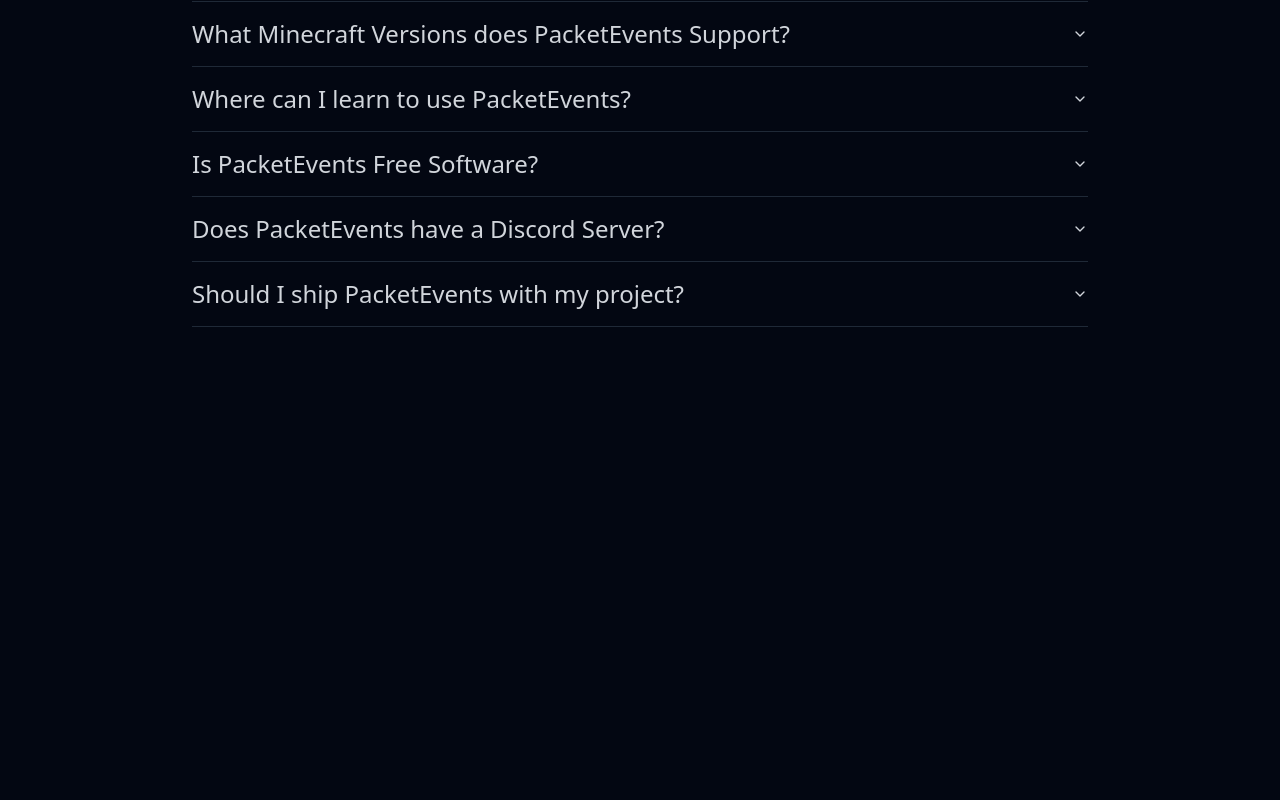
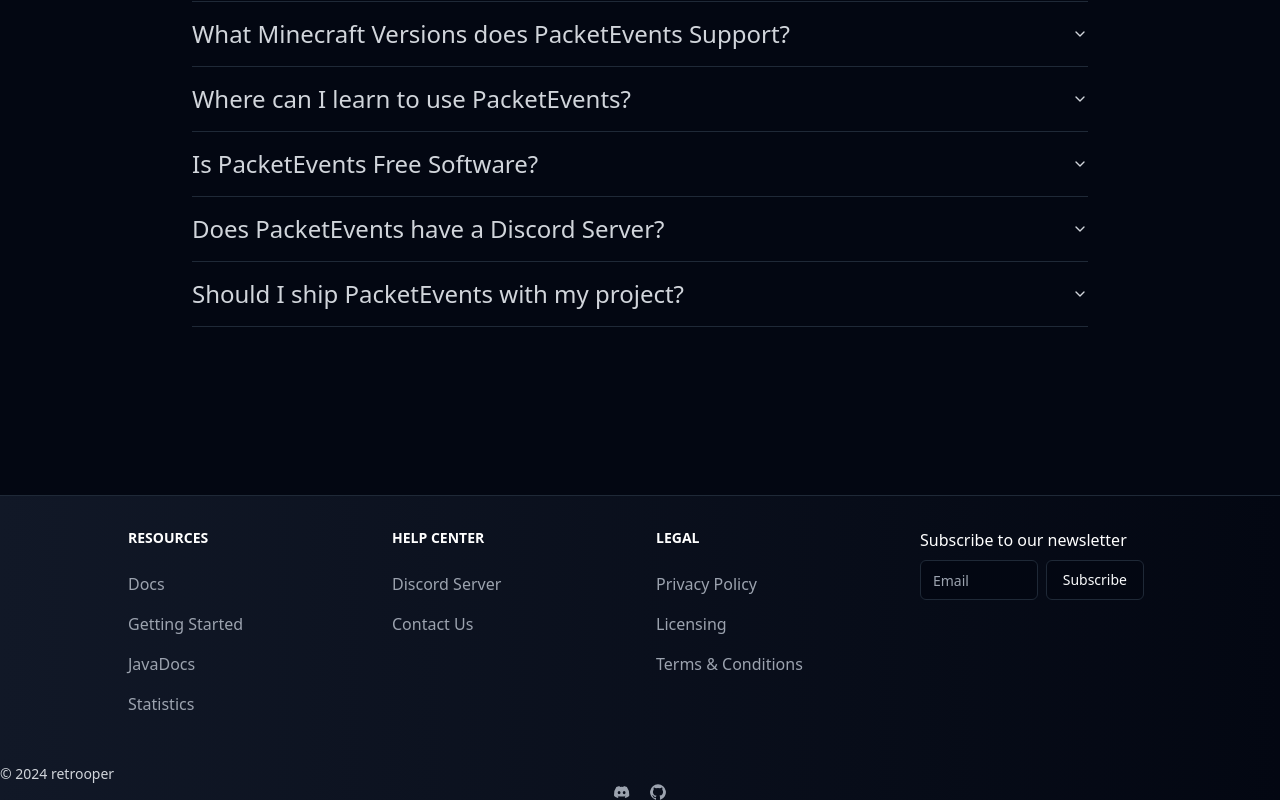
Before and after one commit to retrooper/packetevents-site, a React (Vite) app: page /faq in a window 1280 px wide. Shown: the part 293-1093 px from the top of the page. Before the commit the page ends 800 px from the top, so only its background shows below. Built offline with nearby package versions, Linux system fonts and the light colour scheme.

Commit message:
Completed PageFooter links & updated responses in FAQ

```diff
--- a/src/PageFooter.tsx
+++ b/src/PageFooter.tsx
@@ -16,22 +16,42 @@
               </h2>
               <ul className="text-gray-500 dark:text-gray-400 font-medium">
                 <li className="mb-4">
-                  <a href="#" className=" hover:underline">
+                  <a
+                    target="_blank"
+                    rel="noreferrer noopener"
+                    href="https://packetevents.gitbook.io/docs/"
+                    className=" hover:underline"
+                  >
                     Docs
                   </a>
                 </li>
                 <li className="mb-4">
-                  <a href="#" className="hover:underline">
+                  <a
+                    target="_blank"
+                    rel="noreferrer noopener"
+                    href="https://packetevents.gitbook.io/docs/getting-started"
+                    className="hover:underline"
+                  >
                     Getting Started
                   </a>
                 </li>
                 <li className="mb-4">
-                  <a href="#" className="hover:underline">
+                  <a
+                    target="_blank"
+                    rel="noreferrer noopener"
+                    href="https://packetevents.github.io/"
+                    className="hover:underline"
+                  >
                     JavaDocs
                   </a>
                 </li>
                 <li className="mb-4">
-                  <a href="#" className="hover:underline">
+                  <a
+                    target="_blank"
+                    rel="noreferrer noopener"
+                    href="https://bstats.org/plugin/bukkit/packetevents/11327"
+                    className="hover:underline"
+                  >
                     Statistics
                   </a>
                 </li>
@@ -43,12 +63,20 @@
               </h2>
               <ul className="text-gray-500 dark:text-gray-400 font-medium">
                 <li className="mb-4">
-                  <a href="#" className="hover:underline">
+                  <a
+                    target="_blank"
+                    rel="noreferrer noopener"
+                    href="https://discord.gg/DVHxPPxHZc"
+                    className="hover:underline"
+                  >
                     Discord Server
                   </a>
                 </li>
                 <li className="mb-4">
-                  <a href="#" className="hover:underline">
+                  <a
+                    href="mailto:retrooperdev@gmail.com"
+                    className="hover:underline"
+                  >
                     Contact Us
                   </a>
                 </li>
--- a/src/routes/FAQ.tsx
+++ b/src/routes/FAQ.tsx
@@ -14,6 +14,7 @@
   HoverCardTrigger,
 } from "@/components/ui/hover-card";
 import { Button } from "@/components/ui/button";
+import PageFooter from "@/PageFooter";
 
 export default function FAQ() {
   return (
@@ -158,28 +159,30 @@
               </AccordionTrigger>
               <AccordionContent className="text-xl text-white">
                 <p className="text-yellow-400	">
-                  Ideally, this should be avoided.
+                  It's best to avoid shipping PacketEvents with your project.
                 </p>
                 <p>
-                  Keep in mind, you might not be the only one doing so, thus,
-                  ensuring that your users
+                  Ensuring your users only run a single instance of PacketEvents
                 </p>
                 <p>
-                  are running a singular instance of PacketEvents not only{" "}
-                  <span className="text-green-400	">enhances performance</span>
+                  will not only{" "}
+                  <span className="text-green-400	">boost performance</span> but
+                  also{" "}
+                  <span className="text-green-400	">
+                    streamline bug-reporting
+                  </span>
+                  .
                 </p>
-                <p>
-                  but also simplifies{" "}
-                  <span className="text-yellow-400	">bug-reporting</span>.
-                </p>
-                <p>
-                  Moreover, you won't have to update everytime we publish a new
-                  patch update.
-                </p>
+                Plus, you'll <span className="text-yellow-400	">save time </span>{" "}
+                by not needing to update with every new patch release.
               </AccordionContent>
             </AccordionItem>
           </Accordion>
         </div>
+        <div className="pt-36">
+          <Separator />
+        </div>
+        <PageFooter />
       </ThemeProvider>
     </>
   );
```
